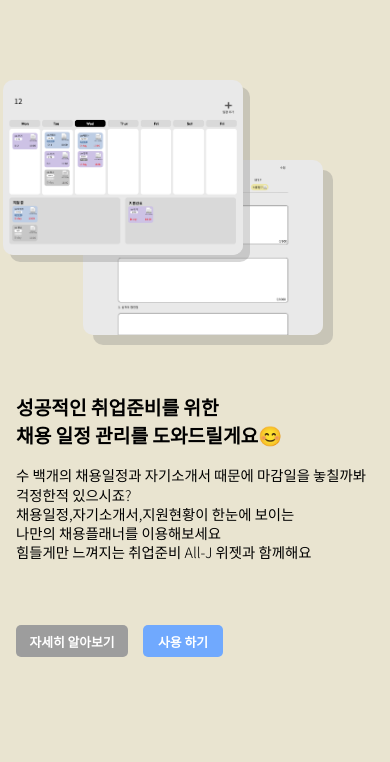
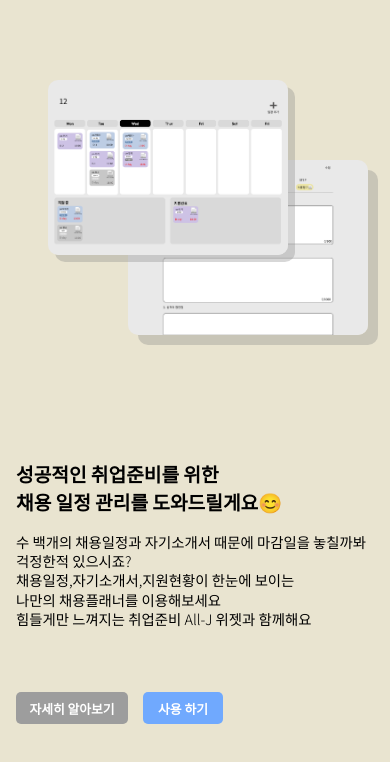
Before and after one commit to p-so-yeon/All_J, a React (Create React App) app: page / in a window 390 px wide. Shown: the top 762 px of the page. Built offline with nearby package versions, Linux system fonts and the light colour scheme.

Commit message:
landing css

```diff
--- a/src/Landing.css
+++ b/src/Landing.css
@@ -87,7 +87,7 @@
   z-index: 2;
   box-shadow: 7px 7px rgba(128, 128, 128, 0.317);
 
-  width: 40rem;
+  width: 35rem;
 }
 
 .write {
@@ -97,7 +97,7 @@
   z-index: 1;
   box-shadow: 10px 10px rgba(128, 128, 128, 0.317);
   border-radius: 10px;
-  width: 40rem;
+  width: 35rem;
 }
 
 @media only screen and (max-width: 414px) {
@@ -118,14 +118,16 @@
     left: 0rem;
     display: flex;
     flex-direction: column;
-    margin-top: 3rem;
+    margin-top: 8rem;
+    padding-top: 20px;
     gap: 1rem;
     width: auto;
   }
 
   .right {
+    margin-left: 1rem;
     display: flex;
-
+    left: 2rem;
     width: auto;
     margin-top: 0rem;
     position: relative;
```
